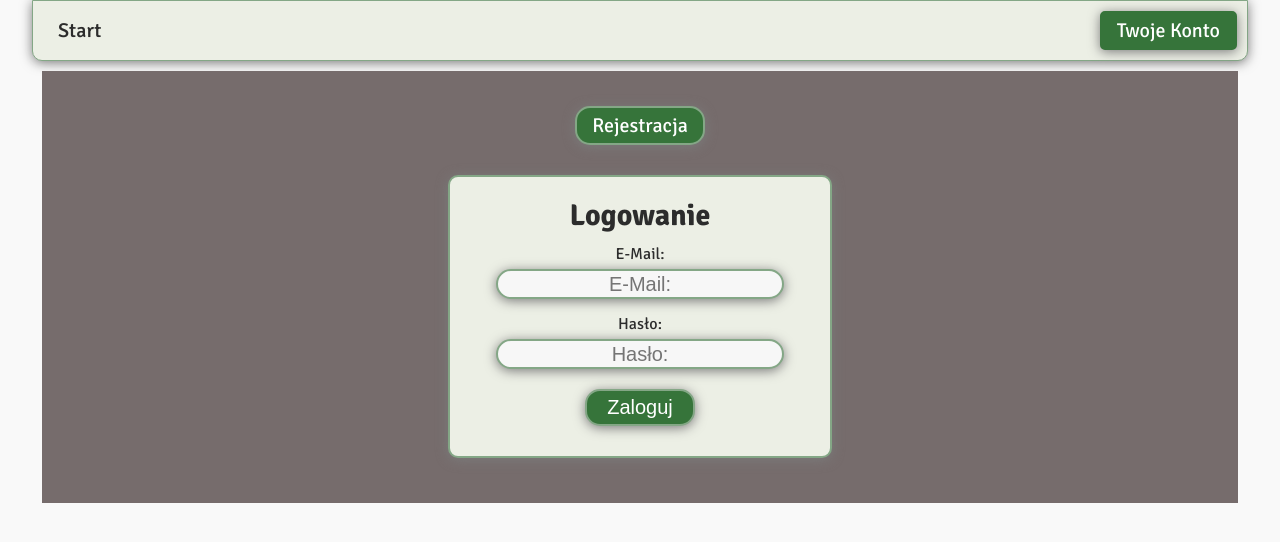
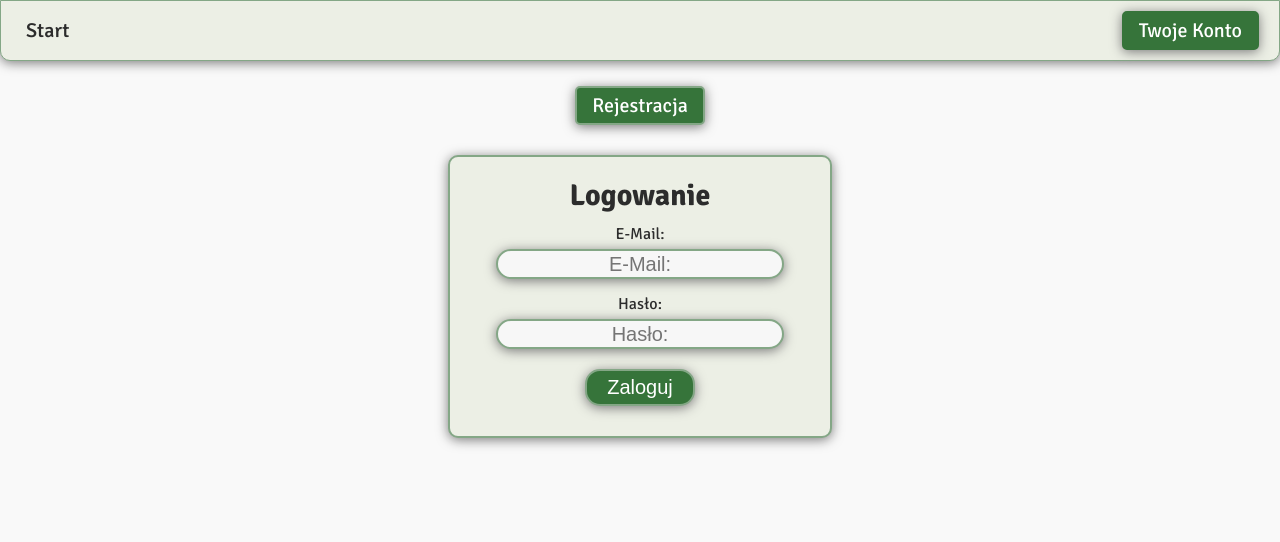
Before and after one commit to Paullina26/advertising_service, a React (Create React App) app in the folder client/: page /signup in a window 1280 px wide. Shown: the top 542 px of the page. Built offline with nearby package versions, Linux system fonts and the light colour scheme.

Commit message:
fixing the arrangement of logout elements and the userpanel

```diff
--- a/client/src/components/Form/Submit.js
+++ b/client/src/components/Form/Submit.js
@@ -14,7 +14,7 @@ const InputStyled = styled.input`
   border: 2px solid ${({ theme }) => theme.colors.Border};
   cursor: pointer;
   :hover {
-    color: ${({ theme }) => theme.colors.Font};
+    color: ${({ theme }) => theme.colors.FontSubmitHover};
     background-color: ${({ theme }) => theme.colors.BackgroundInput};
   }
 `;
--- a/client/src/components/Navigation/Navigation.js
+++ b/client/src/components/Navigation/Navigation.js
@@ -5,19 +5,23 @@ import { useContext } from 'react';
 import { GlobalContext } from 'utils/GlobalContext';
 import { useNavigate } from 'react-router-dom';
 import { UserPanelButton } from 'components/buttons/UserPanelBtn';
+import { Container } from 'templates/Layout';
 
 export const ContainerNav = styled.div`
+  width: 100vw;
   display: flex;
   justify-content: space-between;
   align-items: center;
-  width: 100%;
   margin: 0 auto;
   padding: 10px;
   background-color: ${({ theme }) => theme.colors.BackgroundNavigation};
-  width: 95vw;
   border-radius: 0px 0px 10px 10px;
   border: 1px solid ${({ theme }) => theme.colors.Border};
   box-shadow: 0px 2px 12px ${({ theme }) => theme.colors.BorderShadow};
+`;
+
+export const ContainerBtn = styled.div`
+  justify-self: end;
 `;
 
 const Navigation = () => {
@@ -42,12 +46,14 @@ const Navigation = () => {
   return (
     <ContainerNav>
       <MainMenu />
-      {isLogin && (
-        <Button logout onClick={handleLogout}>
-          Wyloguj
-        </Button>
-      )}
-      <UserPanelButton onClick={handleUserPanel}>Twoje Konto</UserPanelButton>
+      <ContainerBtn>
+        {isLogin && (
+          <UserPanelButton logout onClick={handleLogout}>
+            Wyloguj
+          </UserPanelButton>
+        )}
+        <UserPanelButton onClick={handleUserPanel}>Twoje Konto</UserPanelButton>
+      </ContainerBtn>
     </ContainerNav>
   );
 };
--- a/client/src/components/buttons/Button.js
+++ b/client/src/components/buttons/Button.js
@@ -1,12 +1,11 @@
 import styled from 'styled-components';
 
 export const Button = styled.button`
-  /* display: block; */
-  border-radius: 15px;
+  border-radius: 5px;
   font-size: 20px;
   padding: 5px 15px;
-  border: 0px;
-  margin-top: 20px;
+  /* margin-top: 20px; */
+  margin-right: 0px;
   color: ${({ theme, logout }) => (logout ? theme.colors.Font : theme.colors.FontLight)};
   background-color: ${({ theme, logout }) =>
     logout ? theme.colors.BackgroundButtonLogout : theme.colors.BackgroundSubmit};
@@ -16,7 +15,8 @@ export const Button = styled.button`
 
   cursor: pointer;
   :hover {
-    color: ${({ theme, logout }) => (logout ? theme.colors.FontLight : theme.colors.Font)};
+    color: ${({ theme, logout }) =>
+      logout ? theme.colors.FontLight : theme.colors.FontSubmitHover};
     background-color: ${({ theme, logout }) =>
       logout ? theme.colors.BackgroundSubmit : theme.colors.BackgroundButton};
     border: 2px solid ${({ theme, logout }) => (logout ? theme.colors.Border : theme.colors.Border)};
--- a/client/src/components/buttons/UserPanelBtn.js
+++ b/client/src/components/buttons/UserPanelBtn.js
@@ -1,12 +1,11 @@
 import styled from 'styled-components';
 
 export const UserPanelButton = styled.button`
-  display: block;
   border-radius: 5px;
   font-size: 20px;
   padding: 5px 15px;
   border: 0px;
-  margin-right: 0;
+  margin-right: 10px;
   color: ${({ theme }) => theme.colors.FontLight};
   background-color: ${({ theme }) => theme.colors.BackgroundUserPanelBtn};
   border: 2px solid ${({ theme }) => theme.colors.BorderUserPanel};
@@ -14,7 +13,7 @@ export const UserPanelButton = styled.button`
 
   cursor: pointer;
   :hover {
-    color: ${({ theme }) => theme.colors.BorderUserPanel};
+    color: ${({ theme }) => theme.colors.FontSubmitHover};
     background-color: ${({ theme }) => theme.colors.BackgroundButton};
     border: 2px solid ${({ theme }) => theme.colors.BorderUserPanel};
   }
--- a/client/src/pages/Home.js
+++ b/client/src/pages/Home.js
@@ -1,7 +1,9 @@
 export const HomePage = () => {
   return (
     <>
-      <p>Główna</p>
+      <p>Menu Kategorii</p>
+      <p>Ogłoszenia</p>
+      <p>Baner reklamowy</p>
     </>
   );
 };
--- a/client/src/pages/Signup.js
+++ b/client/src/pages/Signup.js
@@ -5,7 +5,7 @@ import { useState } from 'react';
 import { Button } from 'components/buttons/Button';
 
 export const WrapperSignup = styled.div`
-  background-color: #766c6c;
+  /* background-color: #766c6c; */
   padding: 15px;
   text-align: center;
 `;
--- a/client/src/templates/theme.styles.js
+++ b/client/src/templates/theme.styles.js
@@ -3,14 +3,13 @@ export const theme = {
     Font: '#2c2c2c',
     FontLight: '#ffffff',
     FontError: '#5c0120',
+    FontSubmitHover: '#36743a',
 
     Background: '#f9f9f9',
     BackgroundNavigation: '#ecefe5',
     BackgroundForm: '#ecefe5',
     BackgroundInput: '#f7f7f7',
-    // BackgroundInput: '#e0e0c9',
-
-    BackgroundButton: '#e0e2df',
+    BackgroundButton: '#f7f7f7',
     BackgroundSubmit: '#36743a',
     BackgroundButtonLogout: '#d3c314',
     BackgroundUserPanelBtn: '#36743a',
@@ -24,7 +23,6 @@ export const theme = {
     // Border: '#5c7537',
 
     BorderShadow: '#7b7b7b',
-
     GlassBackground: 'rgba(10, 10, 10, 0.5)',
     GlassBackgroundMobile: 'rgba(10, 10, 10, 0.801)',
     GlassShadow: 'rgba(2, 4, 24, 1)',
```
